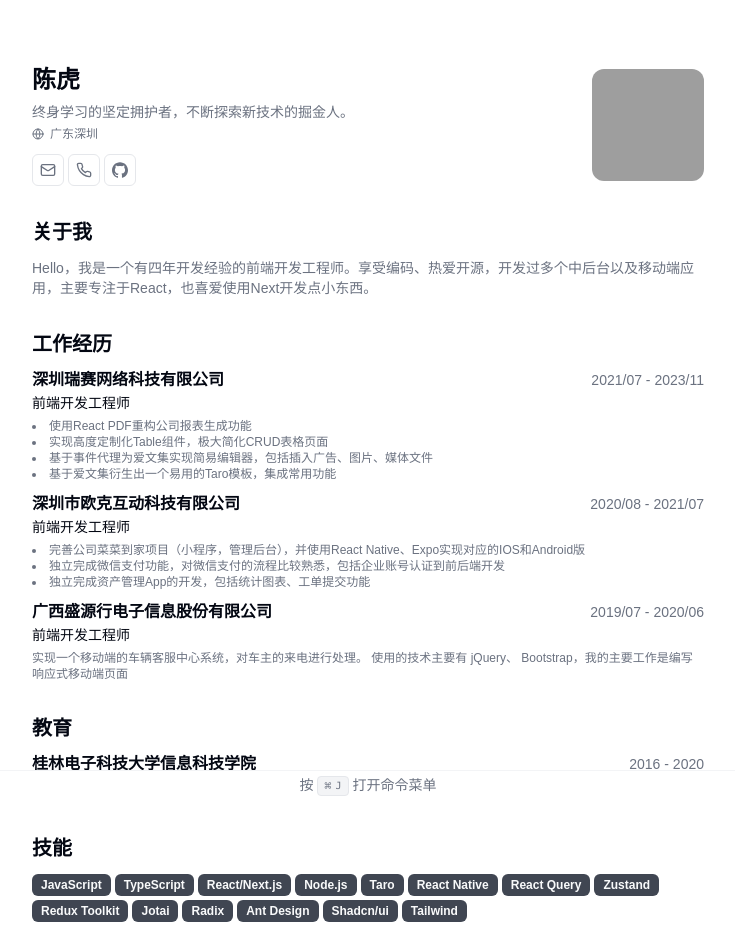
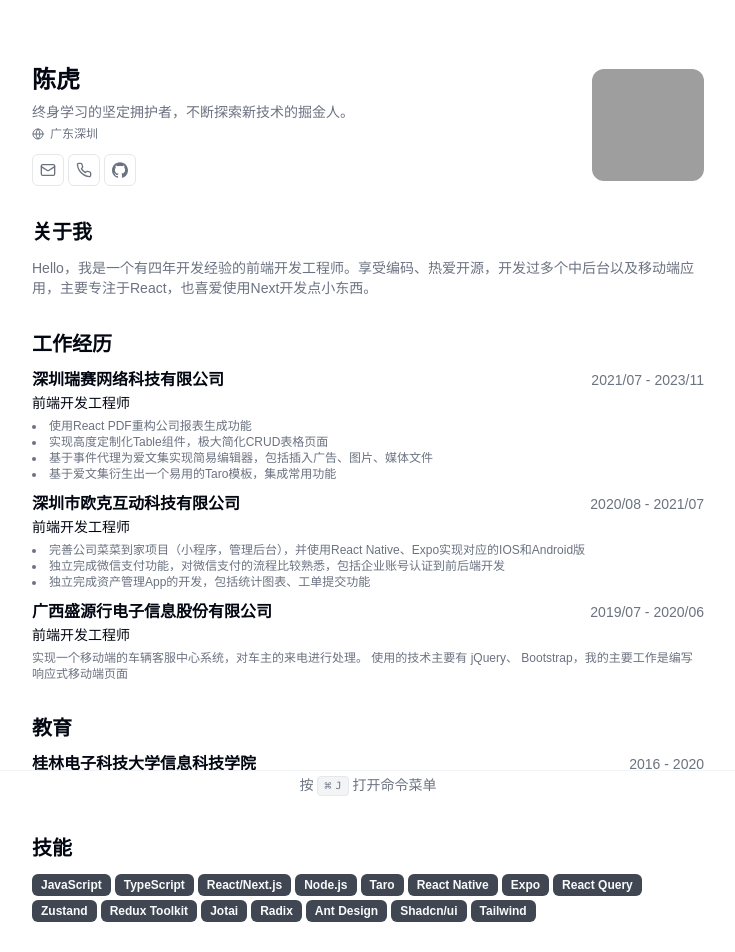
Before and after one commit to QingYuanO/cv, a Next.js app: page / in a window 1280 px wide. Shown: the top 952 px of the page, without its empty margins (272-1007 px from the left). Built offline with nearby package versions, Linux system fonts and the light colour scheme; grey boxes are pictures that could not be loaded; a web font is replaced by a local one.

Commit message:
update: 信息更新

```diff
--- a/src/data/resume-data.tsx
+++ b/src/data/resume-data.tsx
@@ -84,6 +84,7 @@ export const RESUME_DATA = {
     "Node.js",
     "Taro",
     "React Native",
+    "Expo",
     "React Query",
     "Zustand",
     "Redux Toolkit",
```
